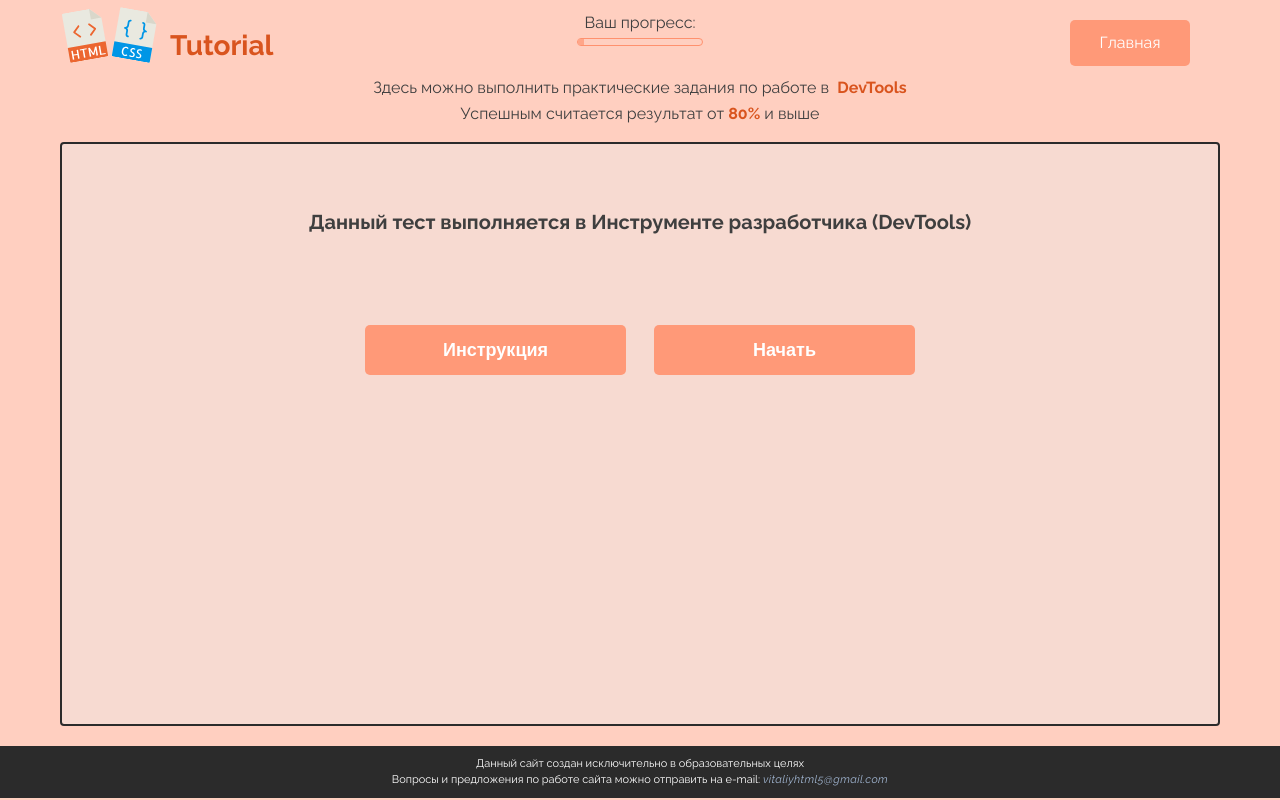
After one commit to vitaliyhtml5/vitaliyhtml5.github.io, a PHP site: page /quiz/devtools-test.html in a window 1280 px wide. The commit adds this page. Run offline with PHP 8.4, Linux system fonts and the light colour scheme.

Commit message:
added a test for devtools

```diff
--- a/html/index.html
+++ b/html/index.html
@@ -13,9 +13,9 @@
 	<header id="header-main">
 		<div class="header">
 			<div class="new-tooltip">
-				<p class="new-tooltip__text">Хотите испытать свои знания на время?</p>
+				<p class="new-tooltip__text">Хотите больше практики в DevTools?</p>
 				<div class="new-tooltip-btn-wrap">
-					<a href="quiz/quick-test.html" class="new-tooltip__link new-tooltip__storage">Попробовать</a>
+					<a href="quiz/devtools-test.html" class="new-tooltip__link new-tooltip__storage">Попробовать</a>
 					<button class="new-tooltip__btn new-tooltip__storage">Позже</button>
 				</div>
 			</div>
@@ -764,6 +764,7 @@
 										<li class="files-list quiz-site"><a href="quiz/test1.html">Вариант - 1</a></li>
 										<li class="files-list quiz-site"><a href="quiz/test2.html">Вариант - 2</a></li>
 										<li class="files-list quiz-site"><a href="quiz/quick-test.html">Тест на время</a></li>
+										<li class="files-list quiz-site quiz-site__devtools"><a href="quiz/devtools-test.html">Тест в DevTools</a></li>
 									</ul>
 								</div><hr>
 								<h3 class="main-subtitle" id="files-link_nineth">Примеры готовых сайтов</h3>
--- /dev/null
+++ b/html/quiz/devtools-test.html
@@ -0,0 +1,87 @@
+<!DOCTYPE html>
+<html lang="ru">
+<head>
+	<title>Тест в DevTools</title>
+	<meta charset="UTF-8">
+	<meta name="viewport" content="width=device-width, initial-scale=1">
+	<meta http-equiv="X-UA-Compatible" content="IE=edge">
+	<link rel="shortcut icon" href="img/favicon.ico" type="image/x-icon">
+	<link href="https://fonts.googleapis.com/css?family=Raleway:400,400i,600,700&display=swap" rel="stylesheet">
+	<link rel="stylesheet" href="quiz.css">
+</head>
+<body>
+	<header id="header-main">
+		<div class="header">
+			<div class="progress-main">
+				<p class="progress-main_text">Ваш прогресс:</p>
+				<progress class="progress-main__bar" value="5" max="100">
+			</div>
+			<div class="progress-overlay hidden">
+				<div class="progress-table-wrap">
+					<h2 class="progress-table__title question-start__title">Статистика сдачи тестов</h2>
+					<table class="progress-table"></table>
+					<button class="button progress-table__btn">Закрыть</button>
+				</div>
+			</div>
+			<div class="container">
+				<div class="header-wrap">
+					<a href="../index.html" class="header-logo">
+						<img class="header-logo__img" src="img/html-logo.svg" alt="Лого html">
+						<img class="header-logo__img" src="img/css-logo.svg" alt="Лого css">
+						<h1 class="header-logo__title"><span class="hidden">HTML и CSS</span>Tutorial</h1>
+					</a>
+					<a href="../index.html" class="button header__link">Главная</a>
+				</div>
+				<p class="header-text">Здесь можно выполнить практические задания по работе в&nbsp;</span>&nbsp;<span class="code-item_orange">DevTools</span><br>Успешным считается результат от <span class="code-item_orange">80%</span> и выше</p>
+			</div>
+		</div>
+	</header>
+	<main>
+	<div class="container question-main question-devtools">
+		<div class="main-wrap">
+			<div class="question-start">
+				<h2 class="question-start__title">Данный тест выполняется в Инструменте разработчика (DevTools)</h2>
+				<div class="question-devtools-btn-wrap">
+					<button class="button question-start__btn">Инструкция</button>
+					<button class="button question-start__btn">Начать</button>
+				</div>
+				<div class="devtools-wizard-overlay" hidden>
+				<div class="progress-table-wrap devtools-wizard-modal">
+					<h2 class="progress-table__title question-start__title">Инструкция для теста DevTools</h2>
+					<p class="devtools-wizard__text">Для каждого вопроса Вам изначально нужно выбрать элемент с классом <span class="code-item_orange">answer</span> в Инструменте разработчика.</p>
+					<img class="devtools-wizard__img" src="img/wizard1.jpg">
+					<p class="devtools-wizard__text">Далее прописываете одной записью свойство-значение CSS в поле, которое указано на изображении ниже.<br><span class="code-item_orange">Важно:</span> добавлять стили можно только в это поле.</p>
+					<img class="devtools-wizard__img" src="img/wizard2.jpg">
+					<p class="devtools-wizard__text">После применения стилей нажимаете на кнопку "Проверить"</p>
+					<button class="button devtools-wizard__btn">Закрыть</button>
+				</div>
+			</div>
+			</div>
+			<div class="question-wrap" hidden>
+				<span class="progress-counter">1 / 10</span>
+				<span class="show-mark" hidden></span>
+				<p class="question-text"></p>
+				<hr class="question-line">
+				<div class="devtools-box"></div>
+				<button class="button question-btn">Проверить</button>
+			</div>
+		</div>
+	</div>
+	<footer>
+		<div class="footer">
+			<div class="container">
+				<p class="footer__text">Данный сайт создан исключительно в образовательных целях<br>Вопросы и предложения по работе сайта можно отправить на e-mail: <span class="footer__text_email">vitaliyhtml5@gmail.com</span></p>
+			</div>
+		</div>
+	</footer>
+	<div class="overlay hidden">
+		<div class="modal">
+			<p class="modal__text modal__text_top modal__text_animation"><p>
+			<p class="modal__text modal__text_bottom">Ваш результат: <span class="code-item_orange modal__number"> </span></p>
+			<button class="button modal__btn modal-question__btn">Пройти ещё раз</button>
+		</div>
+	</div>
+	<script src="answers.js"></script>
+	<script src="devtools.js"></script>
+</body>
+</html>
--- a/html/quiz/quick-test.js
+++ b/html/quiz/quick-test.js
@@ -247,8 +247,7 @@ function showStatistic() {
 
 		statisticTable.innerHTML = `<tr><th>Название</th><th>Последний результат</th></tr><tr><td>Тест - 1 (теория)</td>
 		<td class="progress-table__result">${localStorage.getItem("html-test0")}</td></tr><tr><td>Тест - 2 (теория)</td><td class="progress-table__result">${localStorage.getItem("html-test1")}</td>
-		</tr><tr><td>Тест на время</td><td class="progress-table__result">${localStorage.getItem("html-test2")}</td></tr>`;
-		let progressResult = document.querySelectorAll('.progress-table__result');
+		</tr><tr><td>Тест на время</td><td class="progress-table__result">${localStorage.getItem("html-test2")}</td></tr><tr><td>Тест DevTools<br>(доступен на ПК)</td><td class="progress-table__result">${localStorage.getItem("html-test3")}</td></tr>`;
 		nullResult(progressResult[0]);
 		nullResult(progressResult[1]);
 		nullResult(progressResult[2]);
--- a/html/quiz/quiz.css
+++ b/html/quiz/quiz.css
@@ -373,7 +373,8 @@ a {
 }
 .overlay,
 .overlay-back,
-.progress-overlay {
+.progress-overlay,
+.devtools-wizard-overlay {
 	position: fixed;
 	top: 0;
 	left: 0;
@@ -555,11 +556,94 @@ a {
 	font-size: 18px;
 	background-color: #ff9978;
 }
+.progress-table td:nth-child(2n+1) {
+    line-height: 20px;
+}
 .progress-table__btn {
 	width: 150px;
 	margin: 40px auto 20px;
 	font-size: 17px;
 	cursor: pointer;
+}
+/*DevTools test*/
+
+.question-devtools .question-start__title {
+	padding-top: 20px;
+	font-size: 20px;
+}
+.question-devtools .question-btn {
+	margin-top: 0;
+}
+.question-devtools .main-wrap {
+	margin-bottom: 20px;
+	padding: 25px 0;
+}
+.question-devtools-btn-wrap {
+	display: flex;
+	width: 50%;
+	margin: 50px auto 20px;
+}
+.question-devtools-btn-wrap > button {
+	width: 45%;
+	min-height: 50px;
+}
+.devtools-box {
+	display: flex;
+	justify-content: center;
+	width: 50%;
+	margin: 20px auto;
+}
+.show-mark {
+	position: absolute;
+	top: 20px;
+	right: 7%;
+	width: 40px;
+	height: 40px;
+	background-repeat: no-repeat;
+	background-size: 80% 80%;
+}
+.devtools-box > * {
+	cursor: default;
+}
+.devtools-box > div {
+	width: 180px;
+	height: 150px;
+	cursor: default;
+}
+.devtools-box > img {
+	width: 110px;
+	height: auto;
+}
+.devtools-box > p {
+	height: auto;
+	text-align: justify;
+}
+.devtools-wizard-overlay .progress-table__title {
+	margin: 0;
+	padding: 0;
+}
+.devtools-wizard__img {
+	display: block;
+	width: 80%;
+	margin: 0 auto;
+	border-radius: 4px;
+}
+.devtools-wizard__btn {
+	width: 200px;
+	margin: 30px auto;
+	font: 700 15px/25px Raleway, Arial, Helvetica, sans-serif;
+	cursor: pointer;
+}
+.devtools-wizard__text {
+	width: 80%;
+	margin: 12px auto;
+}
+.devtools-wizard-overlay .progress-table-wrap {
+	z-index: 12;
+	max-height: 92vh;
+	overflow-y: auto;
+	scrollbar-color: #acacac transparent;
+	scrollbar-width: thin;
 }
 @media (max-width: 767px) {
 	.previous-result,
@@ -585,6 +669,12 @@ a {
 	}
 	.progress-table {
 		width: 90%;
+	}
+	.button:hover {
+		box-shadow: none;
+	}
+	.question-devtools-btn-wrap {
+		width: 100%;
 	}
 }
 @media (max-width: 480px) {
--- a/html/quiz/quiz.js
+++ b/html/quiz/quiz.js
@@ -151,7 +151,7 @@ function showStatistic() {
 		openProgressOverlay(event, statisticOverlay, statisticWrap);
 		statisticTable.innerHTML = `<tr><th>Название</th><th>Последний результат</th></tr><tr><td>Тест - 1 (теория)</td>
 		<td class="progress-table__result">${localStorage.getItem("html-test0")}</td></tr><tr><td>Тест - 2 (теория)</td><td class="progress-table__result">${localStorage.getItem("html-test1")}</td>
-		</tr><tr><td>Тест на время</td><td class="progress-table__result">${localStorage.getItem("html-test2")}</td></tr>`;
+		</tr><tr><td>Тест на время</td><td class="progress-table__result">${localStorage.getItem("html-test2")}</td></tr><tr><td>Тест DevTools<br>(доступен на ПК)</td><td class="progress-table__result">${localStorage.getItem("html-test3")}</td></tr>`;
 		let progressResult = document.querySelectorAll('.progress-table__result');
 		nullResult(progressResult[0]);
 		nullResult(progressResult[1]);
--- a/html/styles.css
+++ b/html/styles.css
@@ -816,7 +816,8 @@ a {
 	.tutorial,
 	.hamburger,
 	.hamburger-open,
-	.new-tooltip {
+	.new-tooltip,
+	.quiz-site__devtools {
 		display: none;
 	}
 	.btnup-smdev {
```
Also changed, not shown: html/quiz/answers.js (+31 -1 lines), html/quiz/devtools.js (added, +191 -0 lines), html/quiz/img/wizard1.jpg (added), html/quiz/img/wizard2.jpg (added).
